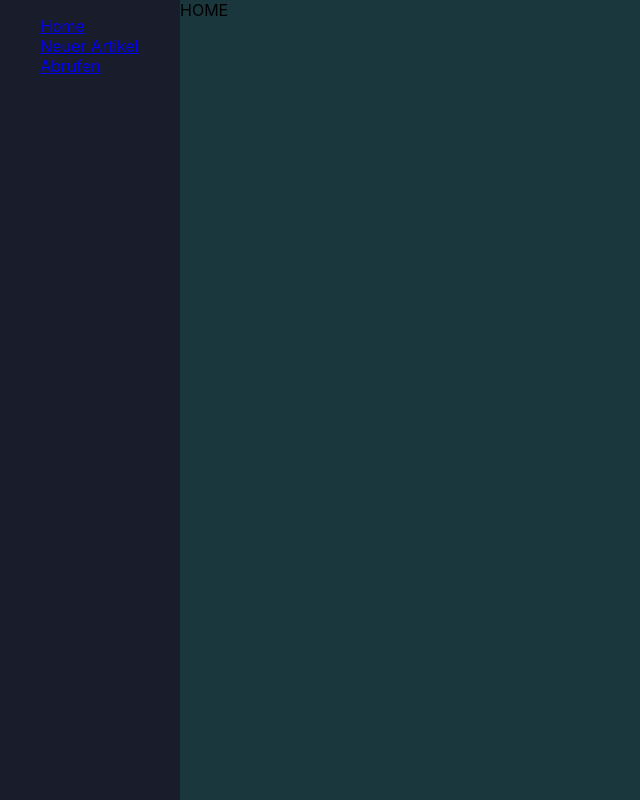
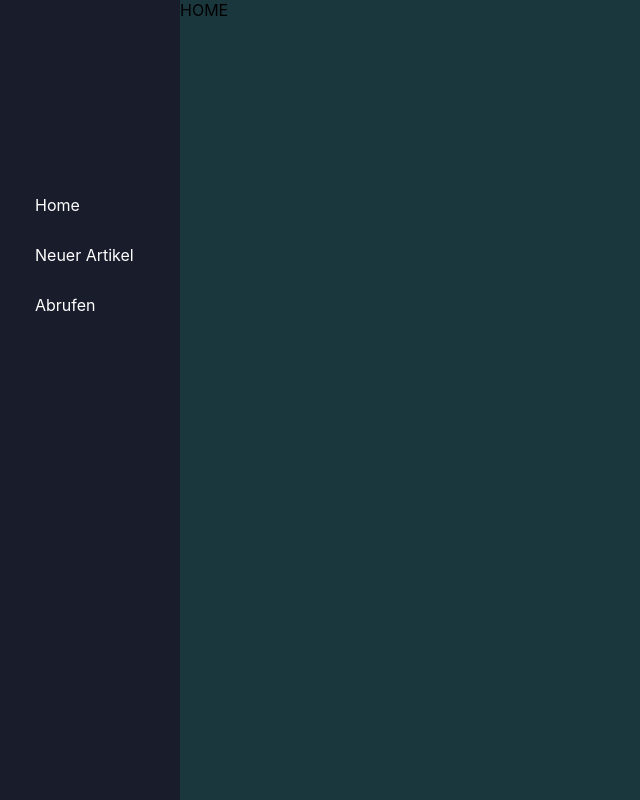
Before and after one commit to Cryptec/Initio, a React (Create React App) app: page / in a window 1280 px wide. Shown: the whole page, without its empty margins (0-640 px from the left). Built offline with nearby package versions, Linux system fonts and the light colour scheme.

Commit message:
styled Sidebar 🎨

```diff
--- a/src/Components/Sidebar.js
+++ b/src/Components/Sidebar.js
@@ -25,15 +25,15 @@ class Sidebar extends Component {
         return(
             <div>
                 <div id="container">
-                    <ul className="liststyle">
+                    <ul id="liststyle">
                         <li>
-                            <Link to="/">Home</Link>
+                            <Link className="liststyle" to="/">Home</Link>
                         </li>
                         <li>
-                            <Link to="/new">Neuer Artikel</Link>
+                            <Link className="liststyle" to="/new">Neuer Artikel</Link>
                         </li>
                         <li>
-                            <Link to="/invoke">Abrufen</Link>
+                            <Link className="liststyle" to="/invoke">Abrufen</Link>
                         </li>
                         <li>
 
--- a/src/css/Sidebar.css
+++ b/src/css/Sidebar.css
@@ -4,8 +4,19 @@
     position: absolute;
     height: 100%;
 }
+#liststyle {
+    list-style: none;
+    margin-left: -20px;
+    margin-top: 180px;
+}
 .liststyle {
+    text-decoration: none;
+    list-style: none;
     color: white;
-    list-style: none;
-    text-decoration: none;
+    display: block;
+    padding: 15px 35px;
+    margin-left: -20px;
 }
+.liststyle:hover {
+    background-color: black;
+}
```
